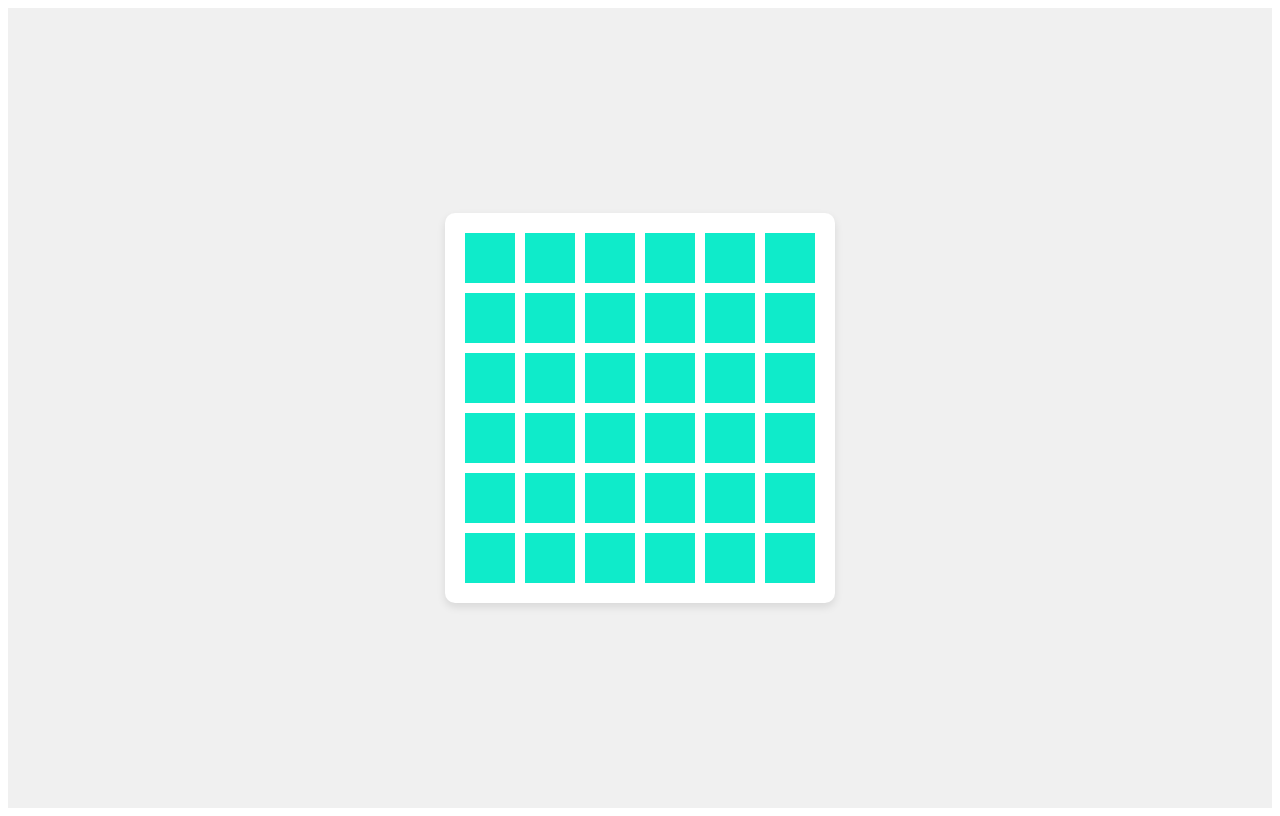
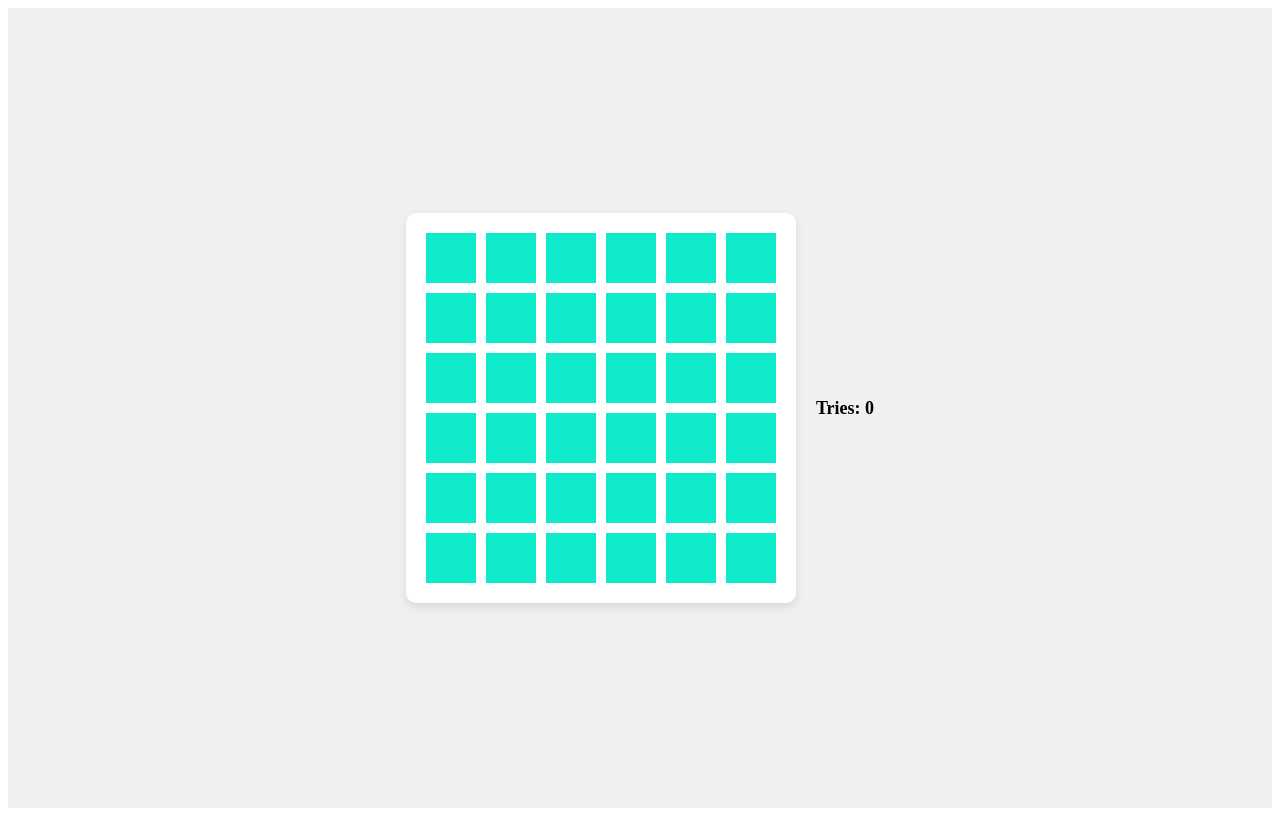
Before and after one commit to senisyom/homework-54, a React (Vite) app: page / in a window 1280 px wide. Built offline with nearby package versions, Linux system fonts and the light colour scheme.

Commit message:
Создал счетчик попыток и так же добавил стилей для него

```diff
--- a/src/App.tsx
+++ b/src/App.tsx
@@ -1,6 +1,7 @@
 import { useState } from "react";
 import "./App.css";
 import PlayField from "./assets/components/PlayField";
+import Counter from "./assets/components/Counter";
 
 interface Item {
   hasItem: boolean;
@@ -16,32 +17,40 @@ const App: React.FC = () => {
         clicked: false,
       });
     }
-    console.log(array);
     let randomObject = Math.floor(Math.random() * array.length);
 
     array[randomObject] = {
       hasItem: true,
       clicked: false,
     };
-    console.log(":", array);
 
     return array;
   };
 
   const [items, setItems] = useState(createObject());
+  const [count, setCount] = useState(0);
 
   const openBlock = (index: number) => {
     setItems((currentItems) => {
       const newItems = [...currentItems];
-      newItems[index].clicked = true;
+      if (!newItems[index].clicked) {
+        newItems[index].clicked = true;
+        countTries();
+      }
       return newItems;
     });
+  };
+
+  const countTries = () => {
+    setCount((count) => count + 1);
   };
 
   return (
     <div className="container">
       <div className=""></div>
+
       <PlayField items={items} onClick={openBlock} />
+      <Counter count={count} />
     </div>
   );
 };
--- /dev/null
+++ b/src/assets/components/Counter.css
@@ -0,0 +1,6 @@
+.counter {
+    margin-left: 20px;
+    text-align: center;
+    font-size: 18px;
+    font-weight: bold;
+}
--- a/src/assets/components/Counter.tsx
+++ b/src/assets/components/Counter.tsx
@@ -0,0 +1,12 @@
+import React from "react";
+import "./Counter.css";
+
+interface CounterProps {
+    count: number
+}
+
+const Counter: React.FC<CounterProps> = ({count}) => {
+    return <div className="counter">Tries: {count}</div>;
+}
+
+export default Counter
```
